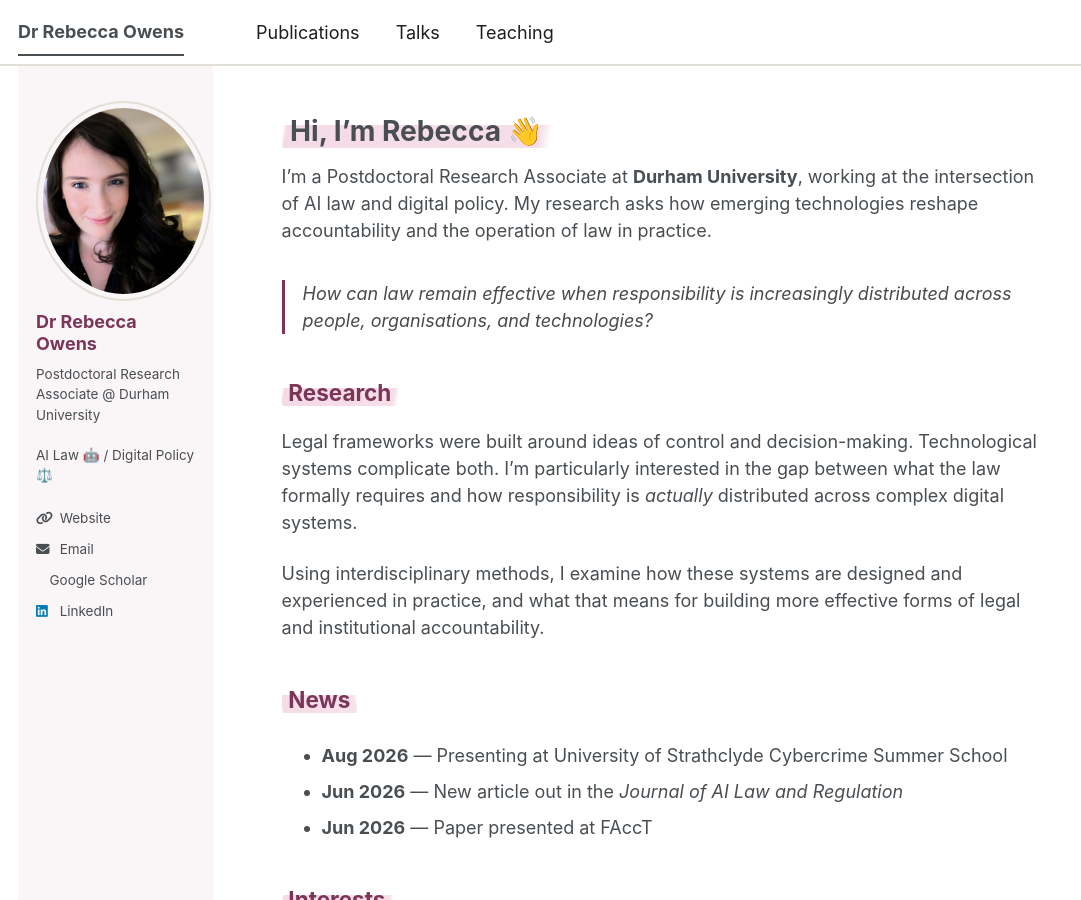
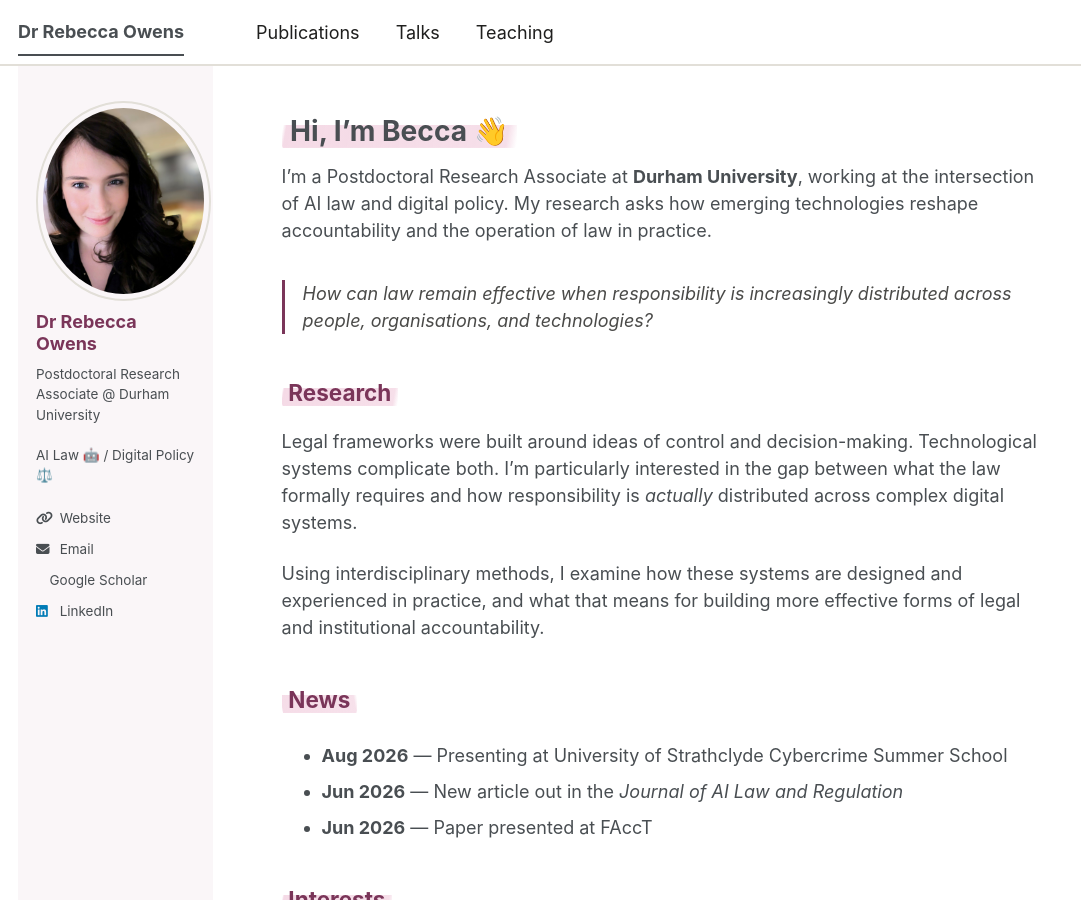
Before and after one commit to Rebecca-Owens/Rebecca-Owens.github.io, a Jekyll site: the page built from _pages/about.md, in a window 1280 px wide and 900 px high. Shown: the whole window, without its empty margins (0-1081 px from the left). Built offline with Jekyll 4.4.1, drawn with Linux system fonts in a browser that asks for light colours; a style sheet for code colours, icons or effects is not loaded.

Commit message:
Update name from Rebecca to Becca in about page

```diff
--- a/_pages/about.md
+++ b/_pages/about.md
@@ -3,7 +3,7 @@ permalink: /
 title: ""
 author_profile: true
 ---
-# <span class="marker">Hi, I'm Rebecca 👋</span>
+# <span class="marker">Hi, I'm Becca 👋</span>
 
 I'm a Postdoctoral Research Associate at **Durham University**, working at the intersection of AI law and digital policy. My research asks how emerging technologies reshape accountability and the operation of law in practice.
 
```
